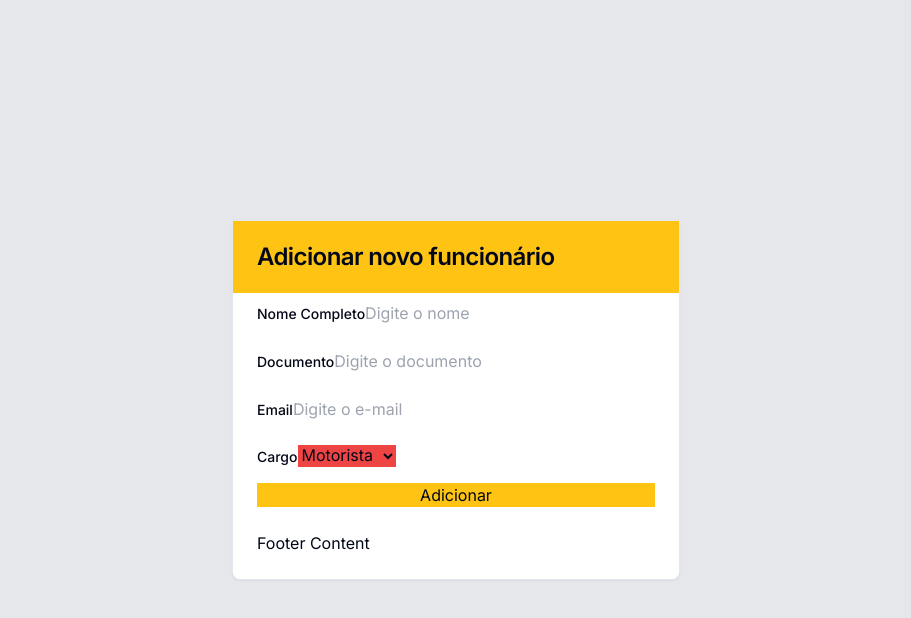
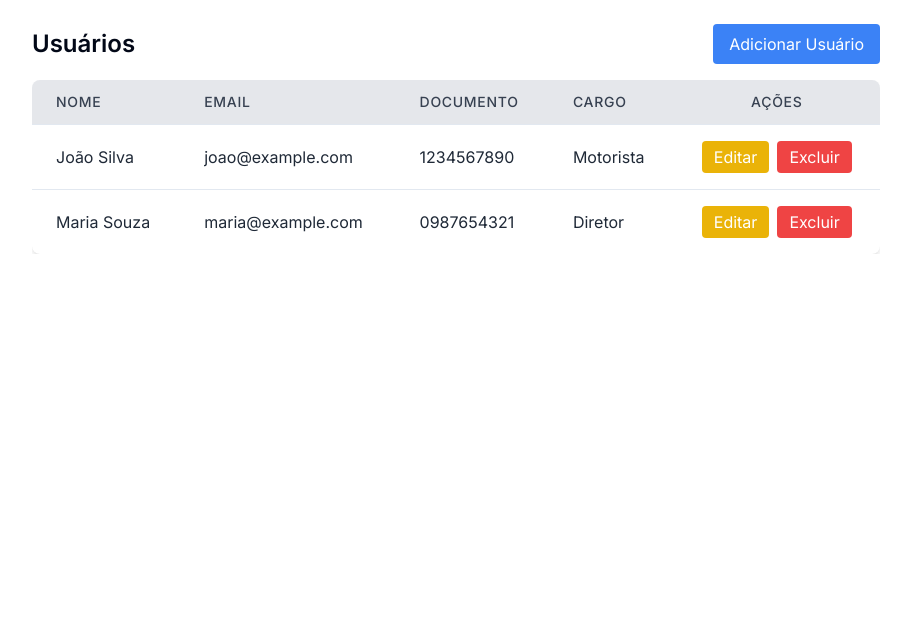
Before and after one commit to frota-leve/frota-leve-web, a Next.js app in the folder frota-leve-web/: page /milena in a window 1280 px wide. Shown: the top 618 px of the page, without its empty margins (184-1095 px from the left). Built offline with nearby package versions, Linux system fonts and the light colour scheme.

Commit message:
feito form e listagem de user

```diff
--- a/frota-leve-web/src/app/milena/page.tsx
+++ b/frota-leve-web/src/app/milena/page.tsx
@@ -14,9 +14,9 @@ const Milena = () => {
     {/* <Login/> */}
     {/* <Navbar/>  */}
     {/* <Sidebar/> */}
-    <Formulario/>
+    {/* <Formulario/>  */}
     {/* <Dashboard/> */}
-    {/* <UserList/> */}
+    <UserList/>
 
 
 
--- a/frota-leve-web/src/components/UserList.jsx
+++ b/frota-leve-web/src/components/UserList.jsx
@@ -1,40 +1,37 @@
 "use client";
 
 import React, { useState } from "react";
-import Formulario from "./Formulario"; // Importe o componente de formulário
+import Formulario from "./Formulario";
 import { Card, CardContent, CardFooter, CardHeader, CardTitle } from "./ui/card";
 
 const UserList = () => {
-  // Lista de usuários inicial (pode ser vazia ou preenchida para testes)
   const [users, setUsers] = useState([
     { id: 1, name: "João Silva", email: "joao@example.com", document: "1234567890", role: "Motorista" },
     { id: 2, name: "Maria Souza", email: "maria@example.com", document: "0987654321", role: "Diretor" }
   ]);
 
-  // Estado para exibir/ocultar o formulário e armazenar o usuário sendo editado
   const [showForm, setShowForm] = useState(false);
-  const [editingUser, setEditingUser] = useState(null); // Armazena o usuário que está sendo editado
+  const [editingUser, setEditingUser] = useState(null);
 
-  // Função para adicionar ou editar um usuário
+
   const handleSubmitUser = (userData) => {
     if (editingUser) {
-      // Atualizar o usuário existente
+
       setUsers(users.map((user) => (user.id === editingUser.id ? { ...userData, id: editingUser.id } : user)));
     } else {
-      // Adicionar um novo usuário
+
       setUsers([...users, { id: Date.now(), ...userData }]);
     }
-    setShowForm(false); // Fecha o formulário após a ação
-    setEditingUser(null); // Limpa o estado de edição
+    setShowForm(false);
+    setEditingUser(null);
   };
 
-  // Função para iniciar a edição de um usuário
+
   const handleEditUser = (user) => {
     setEditingUser(user);
-    setShowForm(true); // Abre o formulário
+    setShowForm(true);
   };
 
-  // Função para remover um usuário
   const handleDeleteUser = (id) => {
     setUsers(users.filter((user) => user.id !== id));
   };
@@ -45,7 +42,7 @@ const UserList = () => {
         <h2 className="text-2xl font-semibold">Usuários</h2>
         <button
           onClick={() => {
-            setEditingUser(null); // Limpa o estado de edição ao adicionar novo
+            setEditingUser(null);
             setShowForm(true);
           }}
           className="bg-blue-500 text-white px-4 py-2 rounded hover:bg-blue-600"
@@ -110,7 +107,6 @@ const UserList = () => {
               <CardTitle>{editingUser ? "Editar funcionário" : "Adicionar novo funcionário"}</CardTitle>
             </CardHeader>
             <CardContent>
-              {/* Passa a função de submissão de usuário para o formulário e os dados do usuário em edição */}
               <Formulario onSubmit={handleSubmitUser} defaultValues={editingUser} />
             </CardContent>
             <CardFooter>
```
